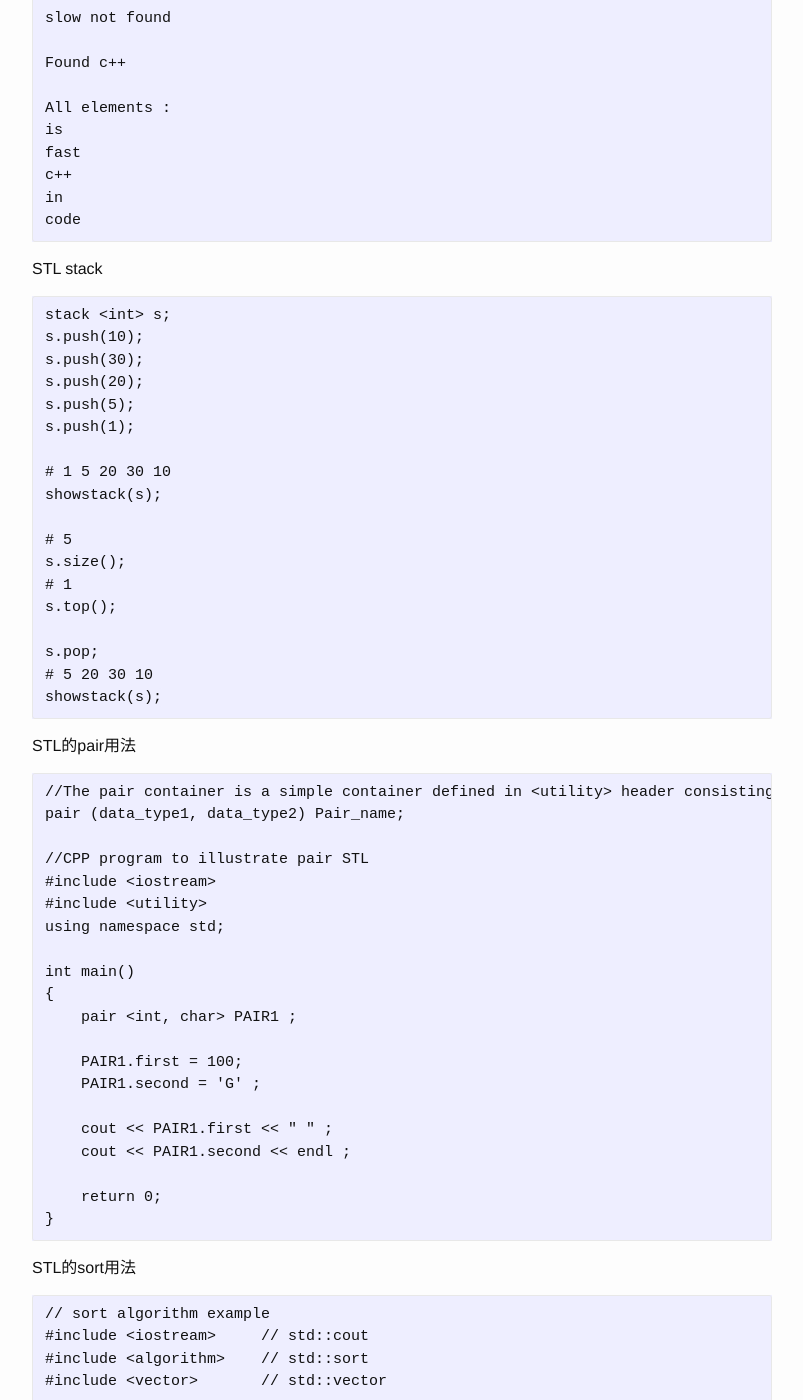
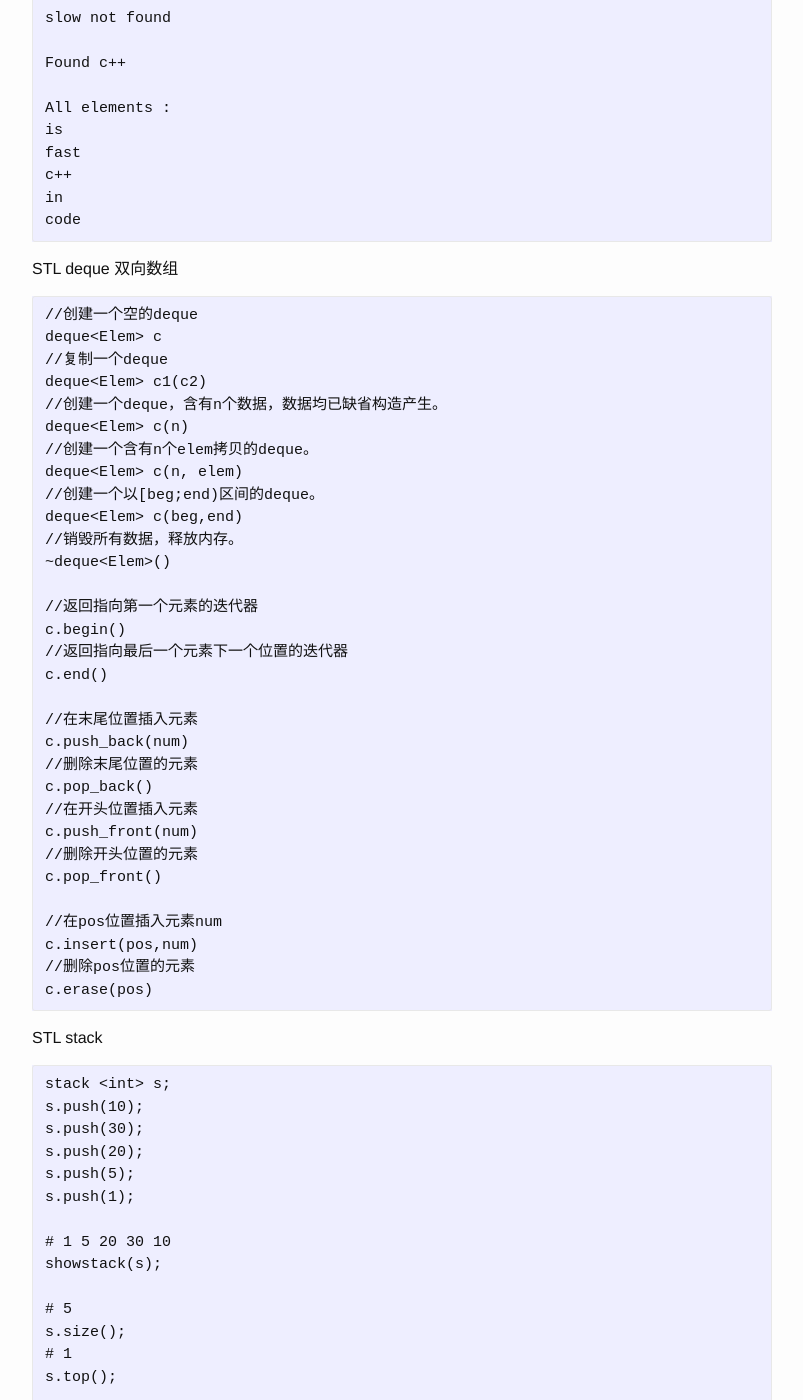
Before and after one commit to josephstalin117/josephstalin117.github.io, a Jekyll site: the page built from _posts/2018-5-25-c.markdown, in a window 1280 px wide and 1400 px high, scrolled down 4754 px. Shown: the whole window, without its empty margins (238-1041 px from the left). Built offline with Jekyll 4.4.1, drawn with Linux system fonts in a browser that asks for light colours.

Commit message:
add dque

````diff
--- a/_posts/2018-5-25-c.markdown
+++ b/_posts/2018-5-25-c.markdown
@@ -225,6 +225,41 @@ fast
 c++
 in
 code
+```
+
+STL deque 双向数组
+```
+//创建一个空的deque
+deque<Elem> c
+//复制一个deque
+deque<Elem> c1(c2)
+//创建一个deque，含有n个数据，数据均已缺省构造产生。
+deque<Elem> c(n)
+//创建一个含有n个elem拷贝的deque。
+deque<Elem> c(n, elem)
+//创建一个以[beg;end)区间的deque。
+deque<Elem> c(beg,end)
+//销毁所有数据，释放内存。
+~deque<Elem>()
+
+//返回指向第一个元素的迭代器
+c.begin()
+//返回指向最后一个元素下一个位置的迭代器
+c.end()
+
+//在末尾位置插入元素
+c.push_back(num)
+//删除末尾位置的元素
+c.pop_back()
+//在开头位置插入元素
+c.push_front(num)
+//删除开头位置的元素
+c.pop_front()
+
+//在pos位置插入元素num
+c.insert(pos,num)
+//删除pos位置的元素
+c.erase(pos)
 ```
 
 STL stack
````
Also changed, not shown: _posts/2017-08-10-python.markdown (+11 -0 lines).
